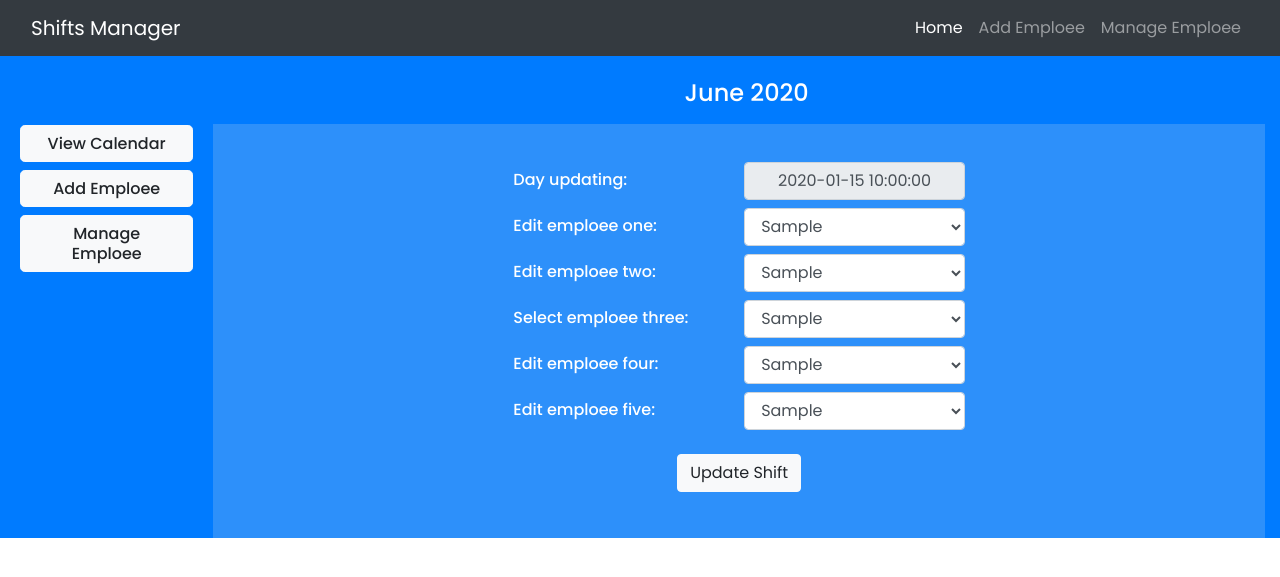
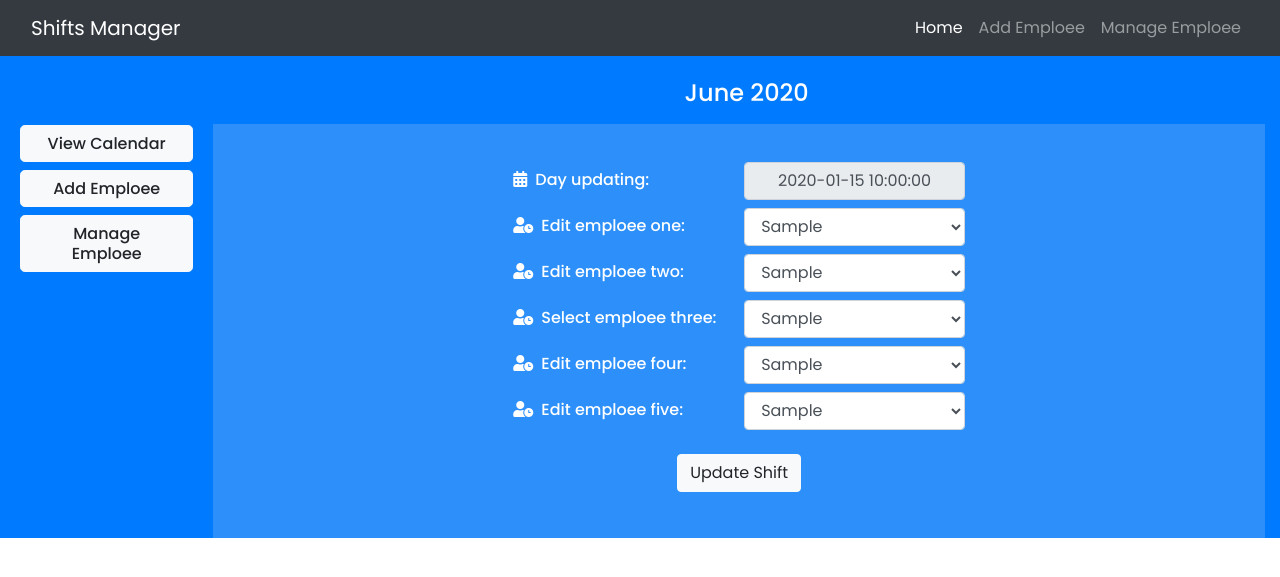
Before and after one commit to iulianpro/shifts-manager, a Flask app: template templates/pages/editshift.html in a window 1280 px wide. Shown: the top 577 px of the page. Run offline with Flask 2, Linux system fonts and the light colour scheme; the template is opened without the code that fills it: most values are stand-ins (such as "Sample title", 1, 10 or a date in 2020); some libraries are stand-ins or nearby versions.

Commit message:
Added font awesomw icons to edit shift form

```diff
--- a/templates/layout/base.html
+++ b/templates/layout/base.html
@@ -5,6 +5,7 @@
     <meta charset="UTF-8">
     <meta name="viewport" content="width=device-width, initial-scale=1.0">
     <link rel="stylesheet" href="https://cdnjs.cloudflare.com/ajax/libs/twitter-bootstrap/4.4.1/css/bootstrap.min.css">
+    <link rel="stylesheet" href="https://cdnjs.cloudflare.com/ajax/libs/font-awesome/5.11.2/css/all.min.css">
     <link rel="stylesheet" href="{{url_for('static', filename='css/style.css')}}">
     <title>Shifts Manager</title>
 </head>
--- a/templates/pages/editshift.html
+++ b/templates/pages/editshift.html
@@ -5,7 +5,7 @@
             <div class="form-group">
                 <div class="form-row">
                     <div class="col-md-6">
-                        <h6 class="mt-3 text-white form-label">Day updating: </h6>
+                        <h6 class="mt-3 text-white form-label"><i class="fas fa-calendar-alt mr-2"></i>Day updating: </h6>
                     </div>
                     <div class="col-md-6 mt-2">
                         {% for day in calendar %}
@@ -18,7 +18,7 @@
                 </div>
                 <div class="form-row">
                     <div class="col-md-6">
-                        <h6 class="mt-3 text-white form-label">Edit emploee one: </h6>
+                        <h6 class="mt-3 text-white form-label"><i class="fas fa-user-clock mr-2"></i>Edit emploee one: </h6>
                     </div>
                     <div class="col-md-6">
                         <select class="mt-2 form-control" id="emploee_one" name="emploee_one">
@@ -31,7 +31,7 @@
                 </div>
                 <div class="form-row">
                     <div class="col-md-6">
-                        <h6 class="mt-3 text-white form-label">Edit emploee two: </h6>
+                        <h6 class="mt-3 text-white form-label"><i class="fas fa-user-clock mr-2"></i>Edit emploee two: </h6>
                     </div>
                     <div class="col-md-6">
                         <select class="mt-2 form-control" id="emploee_two" name="emploee_two">
@@ -44,7 +44,7 @@
                 </div>
                 <div class="form-row">
                     <div class="col-md-6">
-                        <h6 class="mt-3 text-white form-label">Select emploee three: </h6>
+                        <h6 class="mt-3 text-white form-label"><i class="fas fa-user-clock mr-2"></i>Select emploee three: </h6>
                     </div>
                     <div class="col-md-6">
                         <select class="mt-2 form-control" id="emploee_three" name="emploee_three">
@@ -57,7 +57,7 @@
                 </div>
                 <div class="form-row">
                     <div class="col-md-6">
-                        <h6 class="mt-3 text-white form-label">Edit emploee four: </h6>
+                        <h6 class="mt-3 text-white form-label"><i class="fas fa-user-clock mr-2"></i>Edit emploee four: </h6>
                     </div>
                     <div class="col-md-6">
                         <select class="mt-2 form-control" id="emploee_four" name="emploee_four">
@@ -70,7 +70,7 @@
                 </div>
                 <div class="form-row">
                     <div class="col-md-6">
-                        <h6 class="mt-3 text-white form-label">Edit emploee five: </h6>
+                        <h6 class="mt-3 text-white form-label"><i class="fas fa-user-clock mr-2"></i>Edit emploee five: </h6>
                     </div>
                     <div class="col-md-6">
                         <select class="mt-2 form-control" id="emploee_five" name="emploee_five">
```
